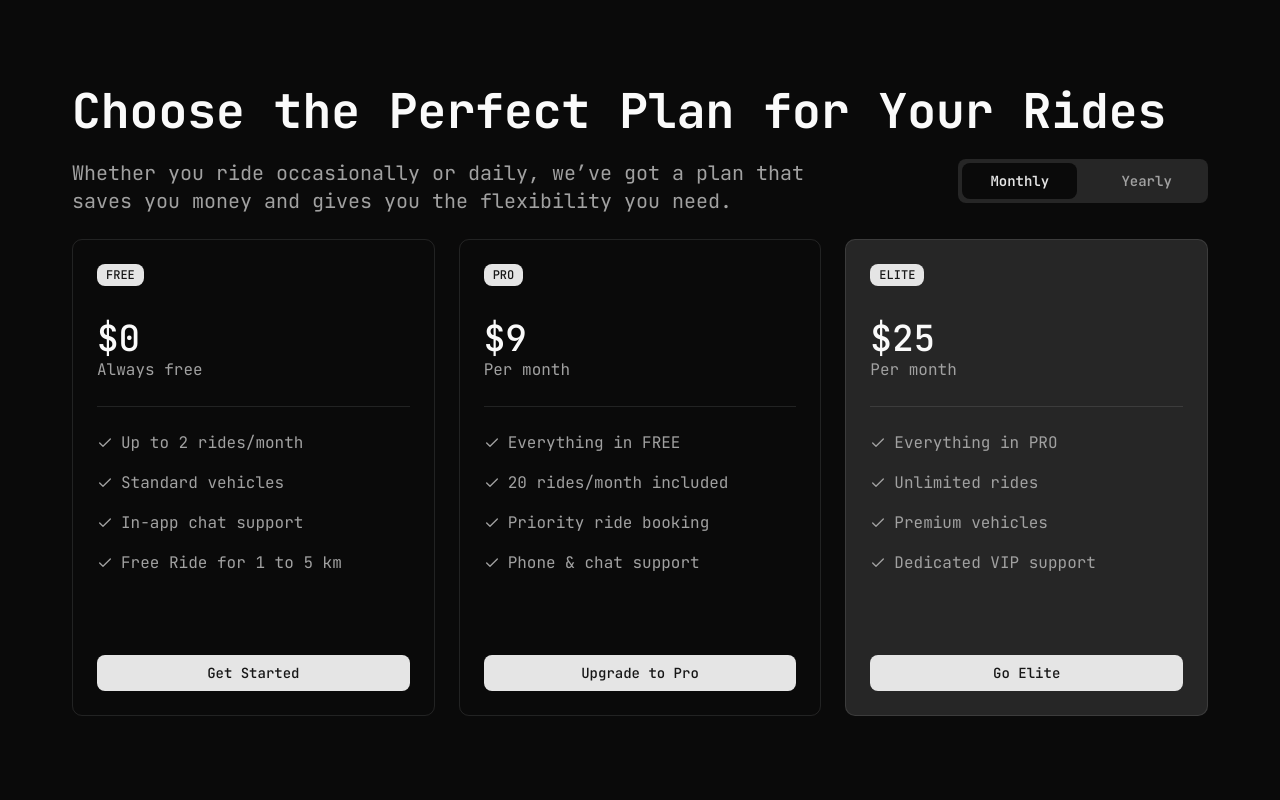
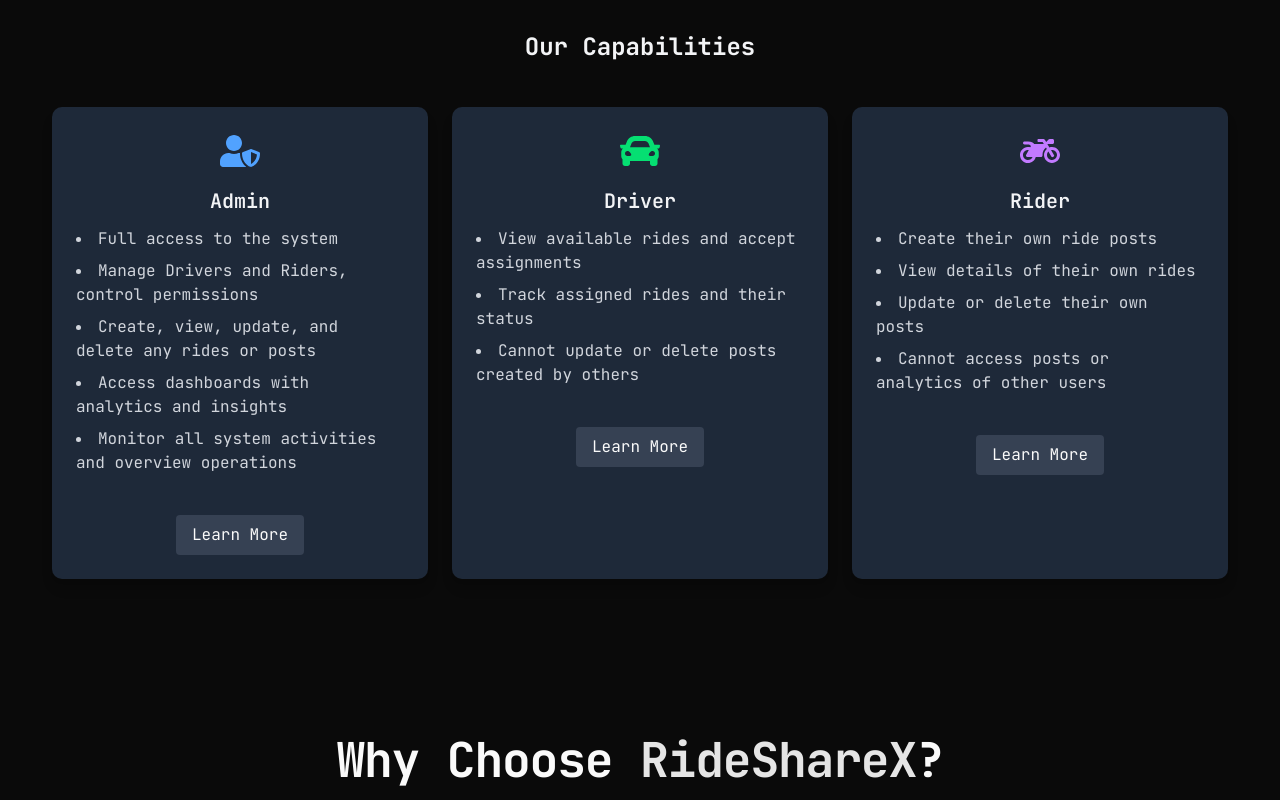
Before and after one commit to MdAsraful56/B5-Assignment-6, a React (Vite) app: page /features in a window 1280 px wide. Shown: the part 720-1520 px from the top of the page. Built offline with nearby package versions, Linux system fonts and the light colour scheme; no server answers.

Commit message:
capabilities  design

```diff
--- a/src/Modules/Home/FAQ.tsx
+++ b/src/Modules/FAQ.tsx
@@ -62,7 +62,7 @@
 export default function FAQ() {
     return (
         <div className='space-y-4'>
-            <h2 className='text-xl font-bold text-center py-3'>
+            <h2 className='text-2xl mt-5 font-bold text-center py-3'>
                 Frequently Asked Questions
             </h2>
             <Accordion
--- /dev/null
+++ b/src/Modules/Features/Capabilities.tsx
@@ -0,0 +1,86 @@
+import { FaCar, FaMotorcycle, FaUserShield } from 'react-icons/fa';
+
+const Capabilities = () => {
+    const capabilities = [
+        {
+            role: 'Admin',
+            icon: (
+                <FaUserShield
+                    size={40}
+                    className='text-blue-600 dark:text-blue-400'
+                />
+            ),
+            bg: 'bg-gray-100 dark:bg-gray-800',
+            permissions: [
+                'Full access to the system',
+                'Manage Drivers and Riders, control permissions',
+                'Create, view, update, and delete any rides or posts',
+                'Access dashboards with analytics and insights',
+                'Monitor all system activities and overview operations',
+            ],
+        },
+        {
+            role: 'Driver',
+            icon: (
+                <FaCar
+                    size={40}
+                    className='text-green-600 dark:text-green-400'
+                />
+            ),
+            bg: 'bg-gray-100 dark:bg-gray-800',
+            permissions: [
+                'View available rides and accept assignments',
+                'Track assigned rides and their status',
+                'Cannot update or delete posts created by others',
+            ],
+        },
+        {
+            role: 'Rider',
+            icon: (
+                <FaMotorcycle
+                    size={40}
+                    className='text-purple-600 dark:text-purple-400'
+                />
+            ),
+            bg: 'bg-gray-100 dark:bg-gray-800',
+            permissions: [
+                'Create their own ride posts',
+                'View details of their own rides',
+                'Update or delete their own posts',
+                'Cannot access posts or analytics of other users',
+            ],
+        },
+    ];
+
+    return (
+        <div className='py-10 px-5 '>
+            <h2 className='text-2xl mt-5 font-bold text-center py-3 text-gray-800 dark:text-gray-100'>
+                Our Capabilities
+            </h2>
+
+            <div className='grid grid-cols-1 md:grid-cols-3 gap-6 mt-8'>
+                {capabilities.map((cap, index) => (
+                    <div
+                        key={index}
+                        className={`${cap.bg} shadow-lg rounded-lg p-6 flex flex-col items-center text-center hover:shadow-xl transition`}
+                    >
+                        <div className='mb-4'>{cap.icon}</div>
+                        <h3 className='text-xl font-semibold mb-3 text-gray-800 dark:text-gray-100'>
+                            {cap.role}
+                        </h3>
+                        <ul className='list-disc text-left list-inside space-y-2 text-gray-700 dark:text-gray-300'>
+                            {cap.permissions.map((perm, i) => (
+                                <li key={i}>{perm}</li>
+                            ))}
+                        </ul>
+                        <button className='mt-10 px-4 py-2 bg-gray-200 dark:bg-gray-700 rounded hover:bg-gray-300 dark:hover:bg-gray-600 transition'>
+                            Learn More
+                        </button>
+                    </div>
+                ))}
+            </div>
+        </div>
+    );
+};
+
+export default Capabilities;
--- a/src/Page/FAQPage.tsx
+++ b/src/Page/FAQPage.tsx
@@ -1,4 +1,4 @@
-import FAQ from '../Modules/Home/FAQ';
+import FAQ from '../Modules/FAQ';
 
 const FAQPage = () => {
     return (
--- a/src/Page/FeaturesPage.tsx
+++ b/src/Page/FeaturesPage.tsx
@@ -1,4 +1,6 @@
 import { Outlet } from 'react-router';
+import Capabilities from '../Modules/Features/Capabilities';
+import Features from '../Modules/Features/Features';
 import { Pricing } from '../Modules/Features/Pricing';
 import ServiceHero from '../Modules/Features/ServiceHero';
 
@@ -7,6 +9,8 @@
         <div className=''>
             <Outlet />
             <ServiceHero />
+            <Capabilities />
+            <Features />
             <Pricing />
         </div>
     );
--- a/src/Page/RidePage.tsx
+++ b/src/Page/RidePage.tsx
@@ -1,6 +1,5 @@
 import { Outlet } from 'react-router';
 import CreateRide from '../Modules/Ride/CreateRide';
-import Features from '../Modules/Ride/Features';
 import GetCompletedRide from '../Modules/Ride/GetCompletedRide';
 import GetMyRide from '../Modules/Ride/GetMyRide';
 
@@ -11,7 +10,7 @@
             <CreateRide />
             <GetMyRide />
             <GetCompletedRide />
-            <Features />
+            {/* <Features /> */}
         </div>
     );
 };
```
Also changed, not shown: src/Modules/Features/Features.tsx (renamed from src/Modules/Ride/Features.tsx).
